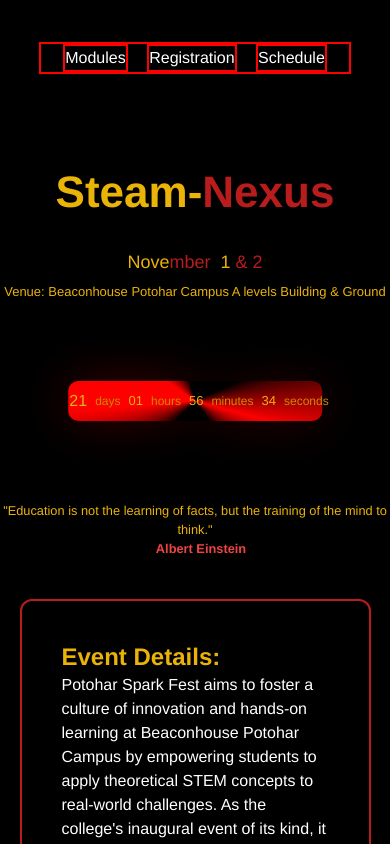
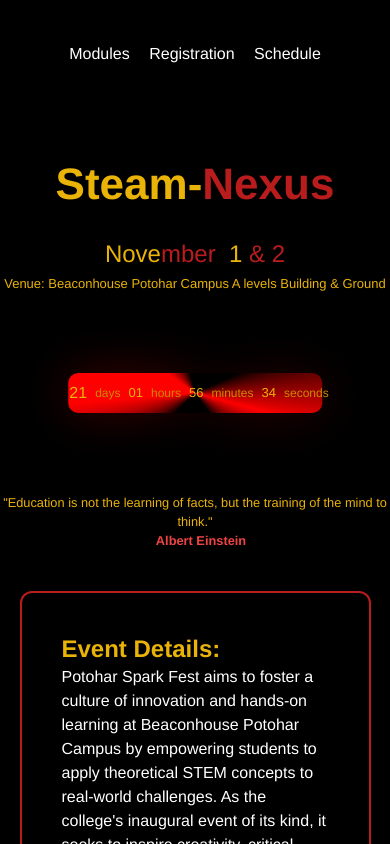
Before and after one commit to sKzAy/steam-nexus, a Next.js app: page / in a window 390 px wide. Shown: the top 844 px of the page. Built offline with nearby package versions, Linux system fonts and the light colour scheme.

Commit message:
getting there

```diff
--- a/app/globals.css
+++ b/app/globals.css
@@ -23,7 +23,6 @@
   align-items: center;
 }
 .ul-cont{
-  border:2px solid red;
   width:80vw;
   display: flex;
   justify-content: center;
@@ -48,7 +47,6 @@
 font-size:large;
 }
 .ul-div li a{
-  border: 2px solid red;
   display: inline-block;
 }
 
@@ -151,10 +149,10 @@
   font-size:80%;
 }
 .nov p{
-  font-size: large;
+  font-size: x-large;
 }
 .nov2 p{
-  font-size:small;
+  font-size: small;
 }
 .days,.hours,.minutes,.seconds{
   font-size: small;
--- a/components/main.js
+++ b/components/main.js
@@ -14,7 +14,7 @@
             </div>
         </div>
        <div className='flex1 nov'><p className='text-yellow-500 text-4xl'>Nove</p> <p className='text-red-700 text-4xl'>mber &nbsp;</p><p className='text-yellow-500 text-4xl'> 1</p><p className='text-red-700 text-4xl'> &nbsp;& 2</p></div>
-       <div className='flex1 nov nov2'><p className='text-yellow-500 text-center '>Venue: Beaconhouse Potohar Campus A levels Building & Ground</p></div>
+       <div className='flex1 nov2'><p className='text-yellow-500 text-center '>Venue: Beaconhouse Potohar Campus A levels Building & Ground</p></div>
         <div><Card/></div>
 
         <div className="quote text-white flex1 flex2">
```
